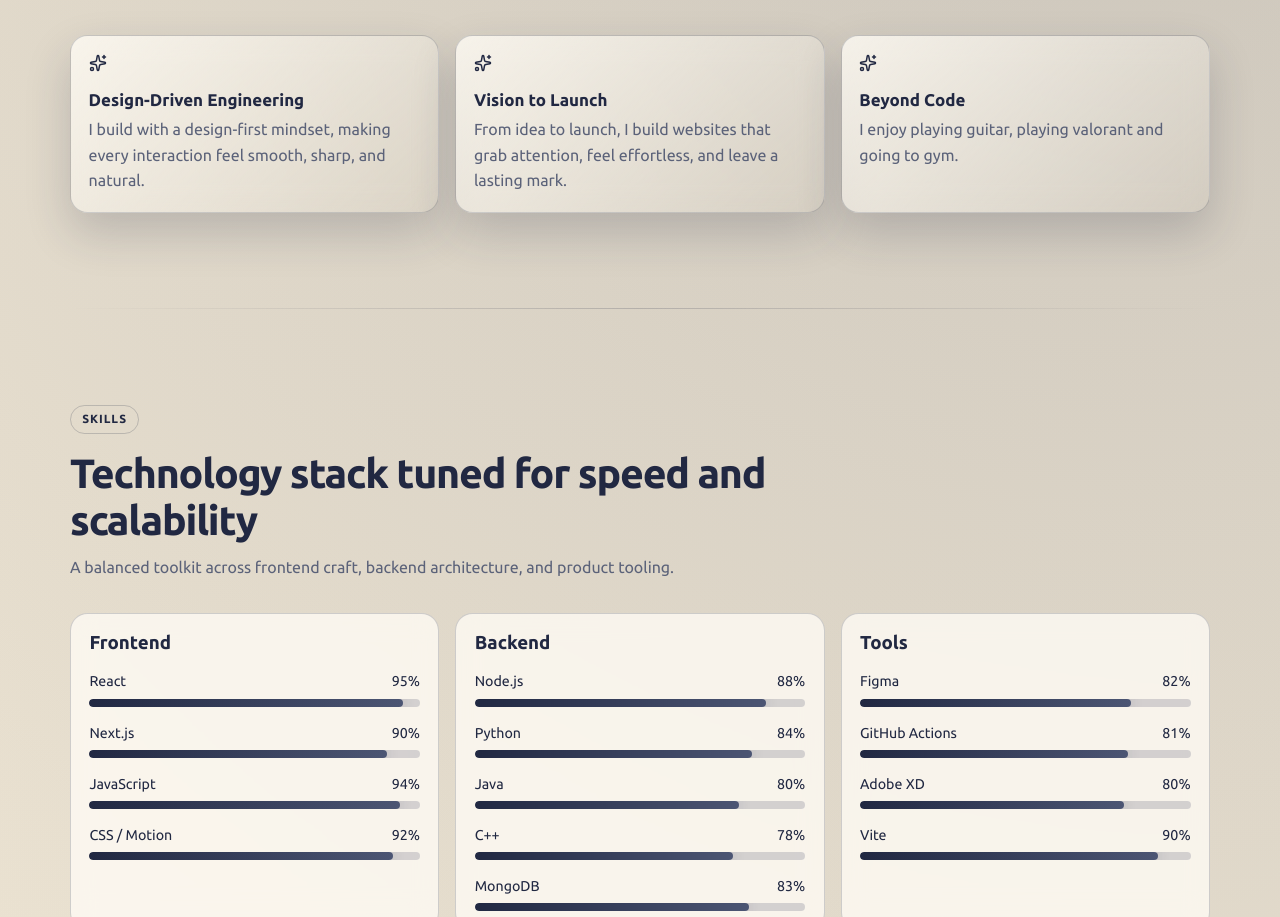
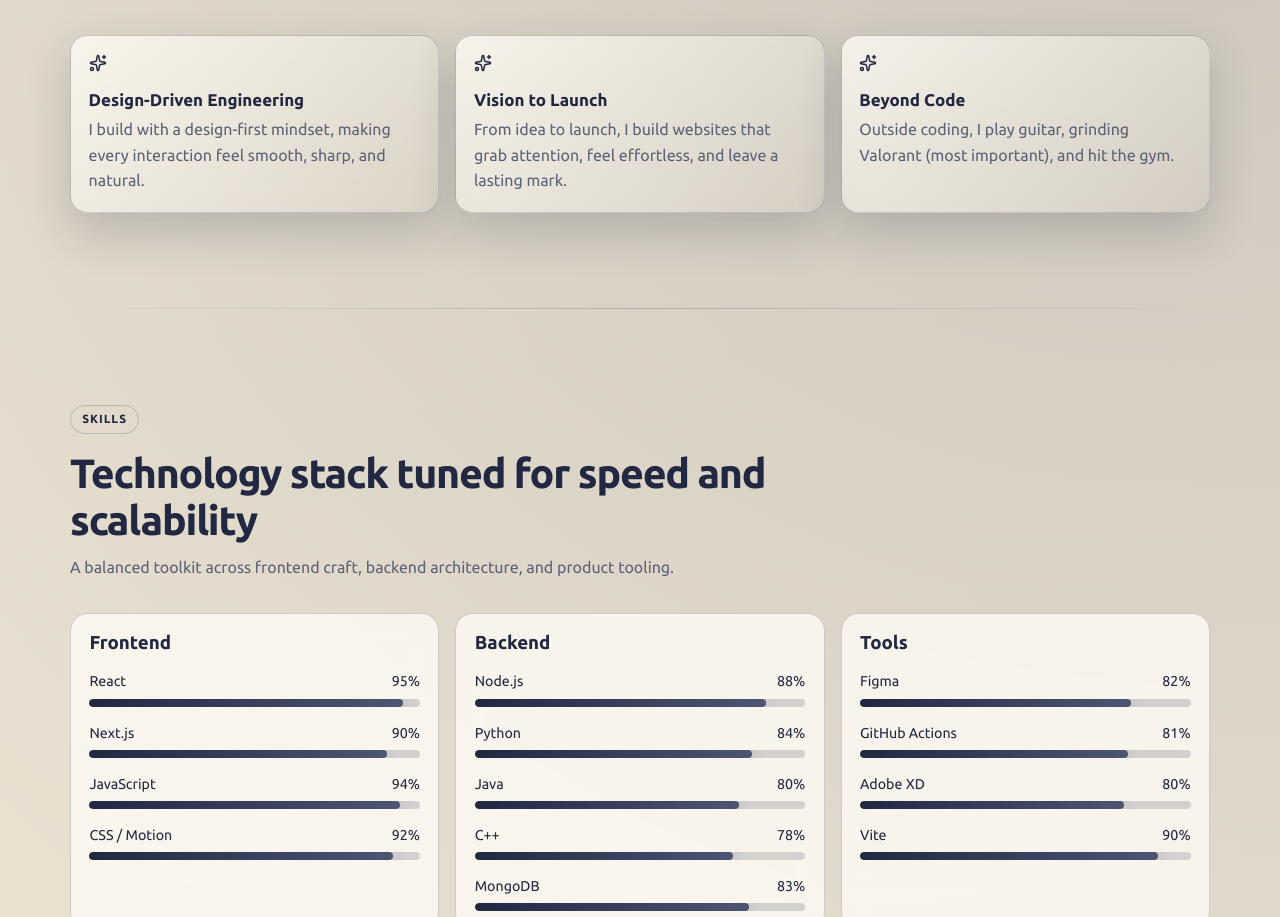
Before and after one commit to itsmierrrrr/Portfolio, a React (Vite) app: page / in a window 1280 px wide. Shown: the part 1469-2386 px from the top of the page. Built offline with nearby package versions, Linux system fonts and the light colour scheme.

Commit message:
bio update

```diff
--- a/src/data/portfolioData.js
+++ b/src/data/portfolioData.js
@@ -64,7 +64,7 @@ export const aboutCards = [
   },
   {
     title: 'Beyond Code',
-    text: 'I enjoy playing guitar, playing valorant and going to gym.',
+    text: 'Outside coding, I play guitar, grinding Valorant (most important), and hit the gym.',
   },
 ]
 
```
